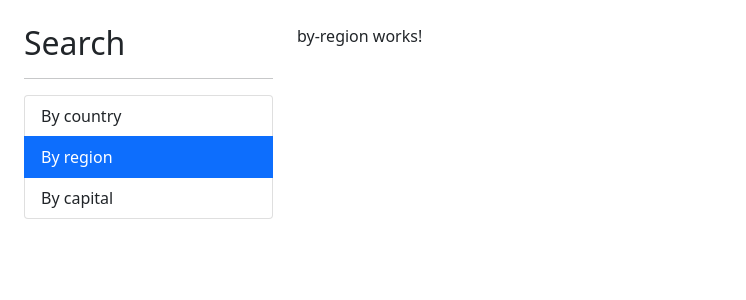
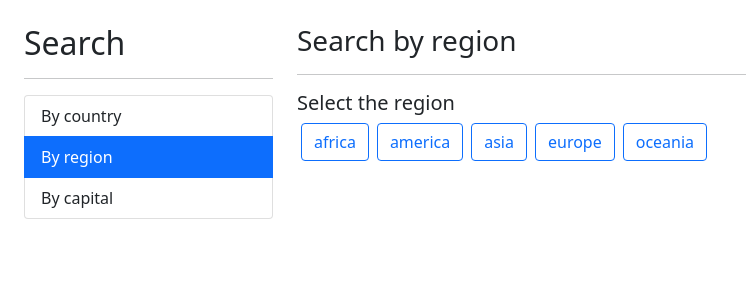
Before and after one commit to sorayaleon/ngCountriesApp, an Angular app: page /region in a window 1280 px wide. Shown: the top 300 px of the page, without its empty margins (0-746 px from the left). Built offline with nearby package versions, Linux system fonts and the light colour scheme.

Commit message:
ngClass, class and [class]

```diff
--- a/src/app/country/pages/by-region/by-region.component.html
+++ b/src/app/country/pages/by-region/by-region.component.html
@@ -1 +1,12 @@
-<p>by-region works!</p>
+<h3>Search by region <small>{{ activeRegion | titlecase }}</small></h3>
+<hr>
+
+<h5>Select the region</h5>
+<div class="row">
+  <div class="col">
+    <!-- Alternativas para cambiar la clase cuando se ha activado el botón -->
+    <!-- [class.btn-primary]="region === activeRegion"  -->
+    <!-- [ngClass]="{'btn-primary': activeRegion === region, 'btn-outline-primary': activeRegion !== region}" -->
+    <button *ngFor="let region of regions" class="btn btn-outline-primary mx-1" (click)="activateRegion(region)">{{ region }}</button>
+  </div>
+</div>
--- a/src/app/country/pages/by-region/by-region.component.ts
+++ b/src/app/country/pages/by-region/by-region.component.ts
@@ -1,4 +1,4 @@
-import { Component, OnInit } from '@angular/core';
+import { Component } from '@angular/core';
 
 @Component({
   selector: 'app-by-region',
@@ -6,11 +6,15 @@ import { Component, OnInit } from '@angular/core';
   styles: [
   ]
 })
-export class ByRegionComponent implements OnInit {
+export class ByRegionComponent {
+
+  regions: string[] = ['africa', 'america', 'asia', 'europe', 'oceania'];
+  activeRegion: string = '';
 
   constructor() { }
 
-  ngOnInit(): void {
+  activateRegion( region: string) {
+    this.activeRegion = region;
   }
 
 }
```
